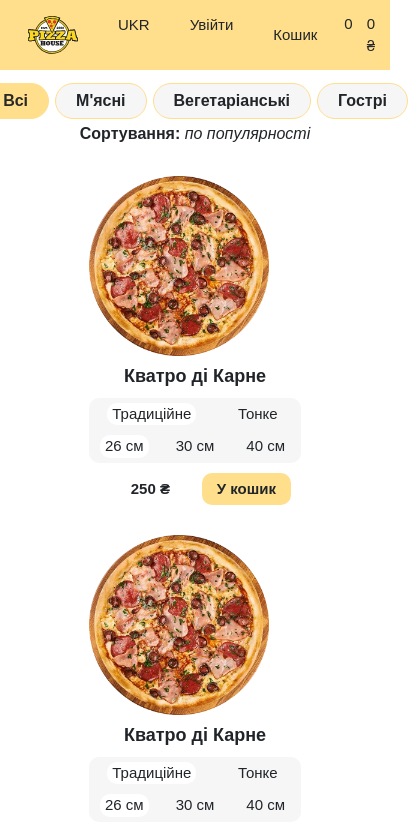
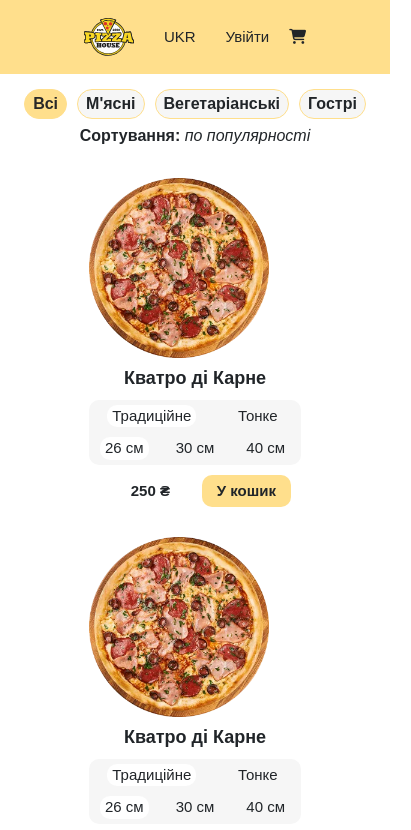
Before and after one commit to Lerika07/pizza_project, a React (Create React App) app: page / in a window 390 px wide. Shown: the top 830 px of the page, 411 px wide, since content can reach past the window. Built offline with nearby package versions, Linux system fonts and the light colour scheme; a web font is replaced by a local one.

Commit message:
header finish layout, categories add react

```diff
--- a/public/index.html
+++ b/public/index.html
@@ -9,7 +9,6 @@
       name="description"
       content="Web site created using create-react-app"
     />
-    <link rel="apple-touch-icon" href="%PUBLIC_URL%/logo192.png" />
     <link
       rel="stylesheet"
       href="https://cdnjs.cloudflare.com/ajax/libs/bootstrap/5.3.0/css/bootstrap.min.css"
@@ -17,34 +16,20 @@
       crossorigin="anonymous"
       referrerpolicy="no-referrer"
     />
-    <!--
-      manifest.json provides metadata used when your web app is installed on a
-      user's mobile device or desktop. See https://developers.google.com/web/fundamentals/web-app-manifest/
-    -->
+    <link
+      rel="stylesheet"
+      href="https://cdnjs.cloudflare.com/ajax/libs/font-awesome/6.4.0/css/all.min.css"
+      integrity="sha512-iecdLmaskl7CVkqkXNQ/ZH/XLlvWZOJyj7Yy7tcenmpD1ypASozpmT/E0iPtmFIB46ZmdtAc9eNBvH0H/ZpiBw=="
+      crossorigin="anonymous"
+      referrerpolicy="no-referrer"
+    />
+
     <link rel="manifest" href="%PUBLIC_URL%/manifest.json" />
-    <!--
-      Notice the use of %PUBLIC_URL% in the tags above.
-      It will be replaced with the URL of the `public` folder during the build.
-      Only files inside the `public` folder can be referenced from the HTML.
 
-      Unlike "/favicon.ico" or "favicon.ico", "%PUBLIC_URL%/favicon.ico" will
-      work correctly both with client-side routing and a non-root public URL.
-      Learn how to configure a non-root public URL by running `npm run build`.
-    -->
-    <title>React App</title>
+    <title>Pizza Project</title>
   </head>
   <body>
     <noscript>You need to enable JavaScript to run this app.</noscript>
     <div id="root"></div>
-    <!--
-      This HTML file is a template.
-      If you open it directly in the browser, you will see an empty page.
-
-      You can add webfonts, meta tags, or analytics to this file.
-      The build step will place the bundled scripts into the <body> tag.
-
-      To begin the development, run `npm start` or `yarn start`.
-      To create a production bundle, use `npm run build` or `yarn build`.
-    -->
   </body>
 </html>
--- a/src/components/app/App.jsx
+++ b/src/components/app/App.jsx
@@ -9,12 +9,11 @@ function App() {
       <Header />
 
       <main className="content">
-        {/* <div className="content-top"> */}
         <div className="container content-top">
           <Categories />
           <Sort />
         </div>
-        {/* </div> */}
+
         <Pizza />
       </main>
       <footer className="footer"></footer>
--- a/src/components/categories/Categories.jsx
+++ b/src/components/categories/Categories.jsx
@@ -1,12 +1,25 @@
+import { useState } from "react";
 import "./categories.scss";
 const Categories = () => {
+  const [index, setIndex] = useState(0);
+  const categories = ["Всі", "М'ясні", "Вегетаріанські", "Гострі"];
+
+  const onActive = (index) => {
+    setIndex(index);
+  };
+
   return (
     <div className="categories">
       <ul>
-        <li className="active">Всі</li>
-        <li>М'ясні</li>
-        <li>Вегетаріанські</li>
-        <li>Гострі</li>
+        {categories.map((value, i) => (
+          <li
+            key={i}
+            onClick={() => onActive(i)}
+            className={index === i ? "active" : ""}
+          >
+            {value}
+          </li>
+        ))}
       </ul>
     </div>
   );
--- a/src/components/categories/categories.scss
+++ b/src/components/categories/categories.scss
@@ -19,6 +19,11 @@
                 padding: 5px 20px;
                 margin: 3px;
             }
+
+            @media (max-width: 400px) {
+                padding: 2px 8px;
+                margin: 5px;
+            }
         }
     }
     .active {
--- a/src/components/header/Header.jsx
+++ b/src/components/header/Header.jsx
@@ -6,14 +6,33 @@ const Header = () => {
     <header className="header">
       <div className="container">
         <div className="header__logo">
-          <a href="/">
-            <div className="header__logo-item">
+          <a className="header__logo-item" href="/">
+            <div>
               <img src={logo} alt="logo" />
             </div>
           </a>
-          <a className="header__main" href="/">Головна</a>
+          <a className="header__main" href="/">
+            Головна
+          </a>
         </div>
-        <div className="header__nav">
+        <nav className="header__nav">
+          <ul className="header__menu">
+            <li className="header__menu-item">
+              <button className="header__menu-link">UKR</button>
+            </li>
+            <li className="header__menu-item">
+              <button className="header__menu-link">Увійти</button>
+            </li>
+          </ul>
+          <div className="header__cart">
+            <a href="#" className="header__cart-link">
+              <i className="fas fa-shopping-cart"></i>
+              <span className="header__cart-count"> 0 грн</span>
+            </a>
+          </div>
+        </nav>
+
+        {/* <div className="header__nav">
           <div>
             <button>UKR</button>
           </div>
@@ -25,7 +44,7 @@ const Header = () => {
             <p>0</p>
             <p>0 ₴</p>
           </div>
-        </div>
+        </div> */}
       </div>
     </header>
   );
--- a/src/components/header/header.scss
+++ b/src/components/header/header.scss
@@ -3,10 +3,11 @@
     button,
     p,
     a {
-        padding: 0 20px;
+        padding: 5px 20px;
         font-size: 18px;
         @media (max-width: 1200px) {
             font-size: 15px;
+            padding: 2px 10px;
         }
     }
 
@@ -22,8 +23,24 @@
         display: flex;
         align-items: center;
     }
+
     &__nav {
         display: flex;
+    }
+
+    &__menu {
+        display: flex;
+        &-item {
+            margin-left: 10px;
+        }
+
+        &-link {
+            padding: 5px 10px;
+            &:hover {
+                background-color: #ffce59;
+                border-radius: 20px;
+            }
+        }
     }
     &__main {
         @media (max-width: 770px) {
@@ -31,9 +48,14 @@
         }
     }
     &__cart {
-        display: flex;
-        p {
-            padding: 0 7px;
+        &-link span {
+            @media (max-width: 400px) {
+                display: none;
+            }
+        }
+        &:hover {
+            background-color: #ffce59;
+            border-radius: 20px;
         }
     }
 }
```
Also changed, not shown: public/manifest.json, public/robots.txt (deleted).
